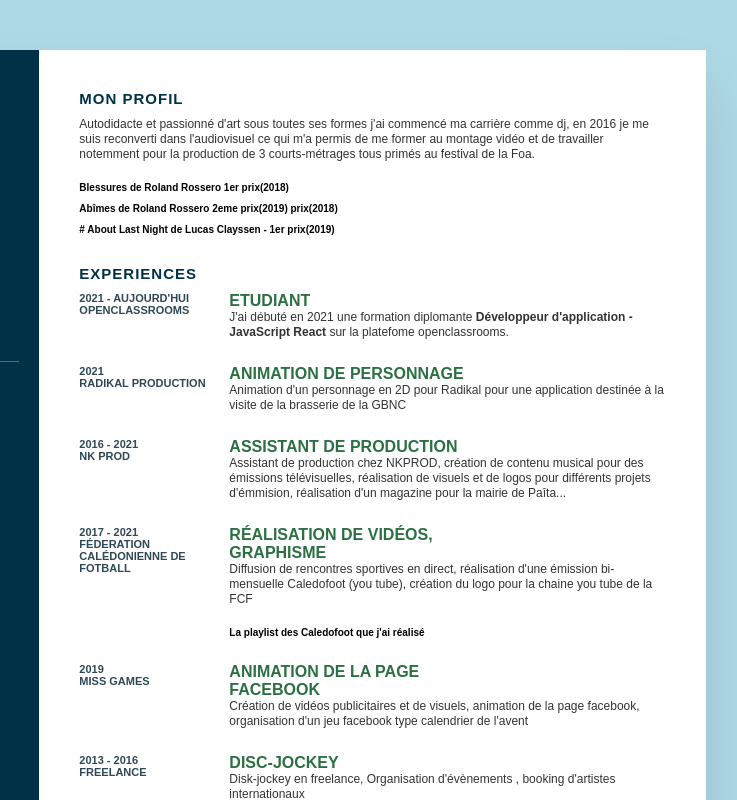
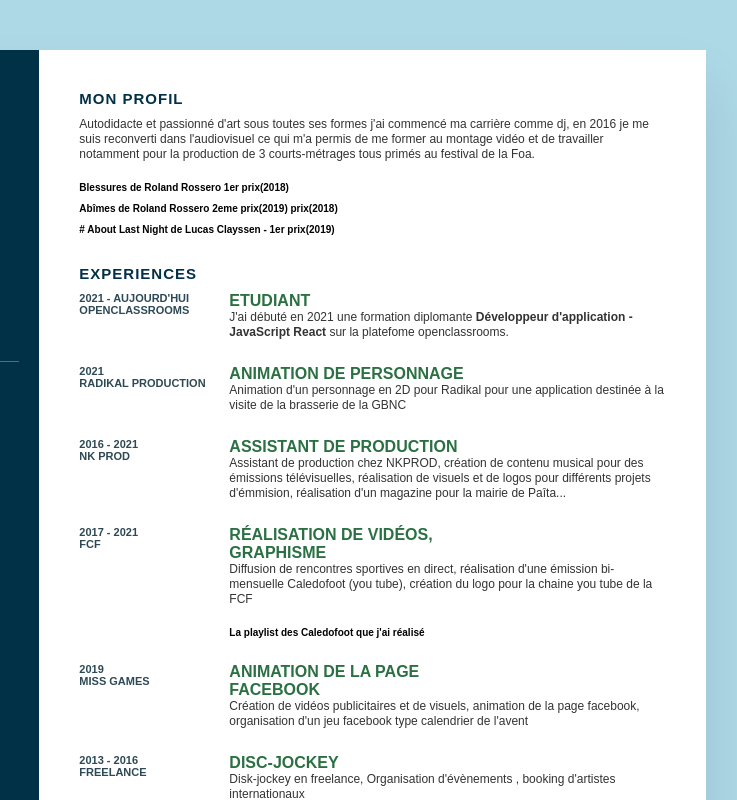
Before and after one commit to stoyann-open-classrooms/cv-2022, a plain HTML site: page index.html in a window 1280 px wide. Shown: the top 800 px of the page, 434-1171 px from the left. Drawn offline with Linux system fonts and the light colour scheme.

Commit message:
correction header

```diff
--- a/index.html
+++ b/index.html
@@ -107,7 +107,7 @@
                 <h2 class="title2">Mon profil</h2>
                 <p>Autodidacte et passionné d'art sous toutes ses formes j'ai commencé ma carrière comme dj, en 2016 je
                     me suis reconverti dans l'audiovisuel ce qui m'a permis de me former au montage vidéo et de
-                    travailler notemment pour la production de 3 courts-métrages tous primés au festival de la Foa.
+                    travailler notamment pour la production de 3 courts-métrages tous primés au festival de la Foa.
 
                 <ul class="link-movie">
                     <li><a href="https://www.youtube.com/watch?v=eFLVQNbddf8">Blessures de Roland Rossero 1er
@@ -172,7 +172,7 @@
                     <div class="year_company">
 
                         <h5>2017 - 2021 </h5>
-                        <h5>Féderation calédonienne de Fotball </h5>
+                        <h5>FCF</h5>
                     </div>
                     <div class="text">
                         <h4>réalisation de vidéos, graphisme</h4>
```
